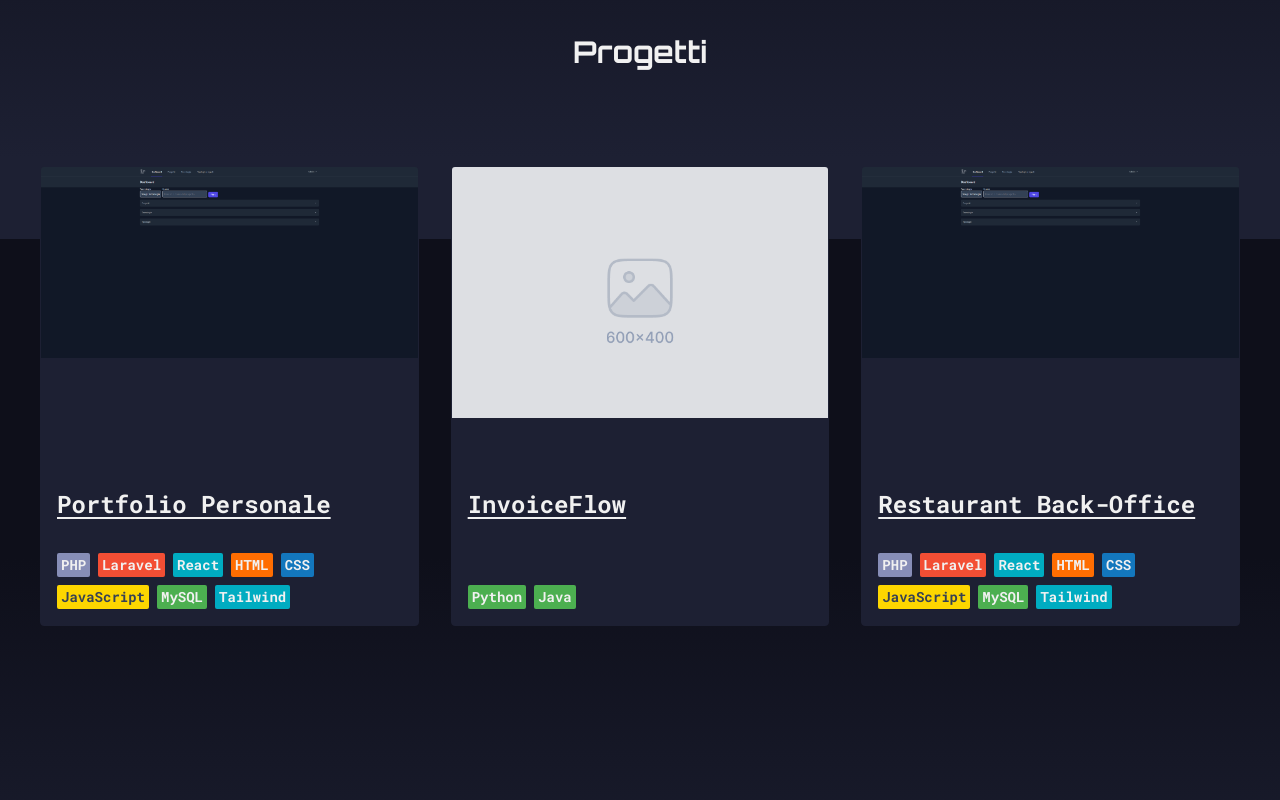
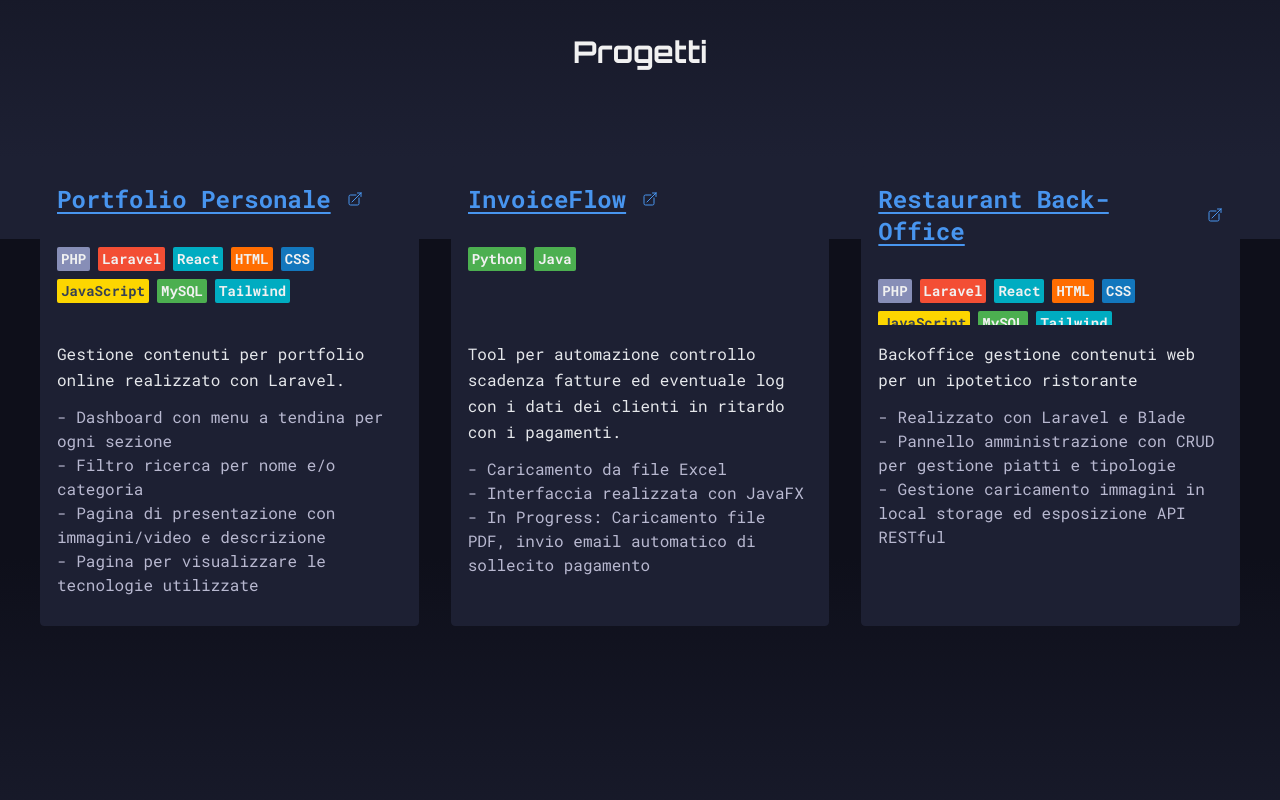
Before and after one commit to antoniorusso2/website-standalone-ts, a React (Vite) app: page / in a window 1280 px wide. Shown: the part 1361-2161 px from the top of the page. Built offline with nearby package versions, Linux system fonts and the light colour scheme.

Commit message:
temporary removal of images from cards

```diff
--- a/src/components/Cards/ProjectCard.tsx
+++ b/src/components/Cards/ProjectCard.tsx
@@ -1,51 +1,40 @@
 import type { JSX } from "react"
-import type React from "react"
 import TechBadge from "../ui/TechBadge"
 import type { ProjectCardProps } from "../../types/project"
+import { formatDescription } from "../../helpers/formatDescription"
+import ExternalLink from "../ui/icons/ExternalLink"
 
 // Project card temporary component with no image only tech badges, name and description
 
 export default function ProjectCard({
     project,
 }: ProjectCardProps): JSX.Element {
-    const imgUrl =
-        project.media.length > 0
-            ? project.media[0].url
-            : "/placeholder-600-400.png"
+    // const imgUrl =
+    //     project.media.length > 0
+    //         ? project.media[0].url
+    //         : "/placeholder-600-400.png"
+
+    const formattedDescription = formatDescription(project.description)
 
     return (
-        <div
-            className="project-card flex w-full flex-col overflow-hidden rounded border border-(--color-bg-medium) bg-(--color-bg-medium) transition-transform duration-300 ease-in-out hover:translate-y-[-5px] hover:border-2 hover:border-(--color-accent-blue) md:h-96 lg:h-[460px]"
-            onClick={() => {
-                if (project.external_link) {
-                    window.open(project.external_link, "_blank")
-                }
-            }}
-        >
-            {/* Image header */}
-            <div className="card__header w-full shrink-0 basis-2/3 overflow-hidden">
-                <img
-                    className="w-full cursor-pointer object-cover object-top transition-transform duration-500 ease-in-out hover:scale-110"
-                    onError={(
-                        e: React.SyntheticEvent<HTMLImageElement, Event>
-                    ) => (e.currentTarget.src = "placeholder-600-400.png")}
-                    alt={project.name}
-                    src={imgUrl}
-                />
-            </div>
-
-            {/* Body */}
-            <div className="card__body flex flex-1 flex-col p-4">
+        <div className="project-card flex w-full flex-col overflow-hidden rounded border border-(--color-bg-medium) bg-(--color-bg-medium) p-4 transition-transform duration-300 ease-in-out hover:translate-y-[-5px] hover:border-2 hover:border-(--color-accent-blue) md:h-96 lg:h-[460px]">
+            <div className="card__header w-full shrink-0 basis-1/3 overflow-hidden">
                 {/* Project link */}
-                <a
-                    className="project__link mb-3 text-lg font-bold capitalize underline underline-offset-4 transition-colors duration-300 ease-in-out hover:text-(--color-accent-blue) md:text-2xl"
-                    href={project.external_link}
-                >
-                    {project.name}
-                </a>
+                <div className="cta project_title mb-8 flex items-center gap-4 text-(--color-accent-blue)">
+                    <a
+                        className="project__link inline-block text-lg font-bold capitalize underline underline-offset-4 transition-colors duration-300 ease-in-out hover:text-(--color-accent-blue)/80 md:text-2xl"
+                        href={project.external_link}
+                        target="_blank"
+                    >
+                        {project.name}
+                    </a>
+                    <span>
+                        <ExternalLink />
+                    </span>
+                </div>
 
                 {/* Technologies */}
-                <div className="tech_badges flex flex-wrap gap-2 md:mt-auto">
+                <div className="tech_badges my-4 flex flex-wrap gap-2 md:mt-auto">
                     {project.technologies.map((technology) => (
                         <TechBadge
                             key={technology.id}
@@ -54,6 +43,27 @@ export default function ProjectCard({
                     ))}
                 </div>
             </div>
+
+            {/* Body */}
+            <div className="card__body mt-4">
+                {/* Descrizione */}
+
+                <p className="leading-relaxed text-gray-200">
+                    {formattedDescription.normalLines}
+                </p>
+                {formattedDescription.listItems.length > 0 && (
+                    <ul className="py-3">
+                        {formattedDescription.listItems.map((item) => (
+                            <li
+                                key={item}
+                                className="text-(--color-text-secondary)"
+                            >
+                                {item}
+                            </li>
+                        ))}
+                    </ul>
+                )}
+            </div>
         </div>
     )
 }
--- a/src/data/projects.ts
+++ b/src/data/projects.ts
@@ -106,7 +106,7 @@ export const projects: Project[] = [
             name: "Web",
         },
         description:
-            "Tool per automazione controllo scadenze e fatturazioni. Python per la creazione di un prototipo 'veloce'. JavaFX per lo sviluppo vero e proprio del progetto. Il progetto consiste in sostanza nel caricamento di una cartella saranno allocati i file da scansionare ed analizzare e dopo aver eseguito l'analisi crea un file di log con tutte le fatturazioni in scadenza o scadute con le relative informazioni. Per il momento essendo in fase di sviluppo il software è capace di scansionare ed estrapolare dati solo da file excel, per quanto riguarda i file PDF è na feature che tra poco sarà completata.",
+            "Tool per automazione controllo scadenza fatture ed eventuale log con i dati dei clienti in ritardo con i pagamenti.\n- Caricamento da file Excel\n- Interfaccia realizzata con JavaFX\n- In Progress: Caricamento file PDF, invio email automatico di sollecito pagamento",
         media: [],
         technologies: [
             {
@@ -126,7 +126,7 @@ export const projects: Project[] = [
                     "https://img.icons8.com/?size=100&id=9nLaR5KFGjN0&format=png&color=000000/possimus-quod-dolores-sed-et-nam-inventore.html",
             },
         ],
-        external_link: "",
+        external_link: "https://github.com/antoniorusso2/invoice-flow",
     },
     {
         id: 1,
@@ -136,22 +136,11 @@ export const projects: Project[] = [
         type: {
             name: "Web",
         },
-        description: "",
+        description:
+            "Backoffice gestione contenuti web per un ipotetico ristorante\n- Realizzato con Laravel e Blade\n- Pannello amministrazione con CRUD per gestione piatti e tipologie\n- Gestione caricamento immagini in local storage ed esposizione API RESTful",
         media: [
             {
                 url: "/projects-images/portfolio-home.png",
-                type: "image",
-            },
-            {
-                url: "/projects-images/portfolio-projects.png",
-                type: "image",
-            },
-            {
-                url: "/projects-images/portfolio-types.png",
-                type: "image",
-            },
-            {
-                url: "/projects-images/portfolio-technologies.png",
                 type: "image",
             },
         ],
@@ -221,6 +210,6 @@ export const projects: Project[] = [
                     "https://img.icons8.com/?size=100&id=4PiNHtUJVbLs&format=png&color=000000",
             },
         ],
-        external_link: "https://github.com/antoniorusso2/laravel-portfolio",
+        external_link: "https://github.com/antoniorusso2/restaurant-backoffice",
     },
 ]
```
